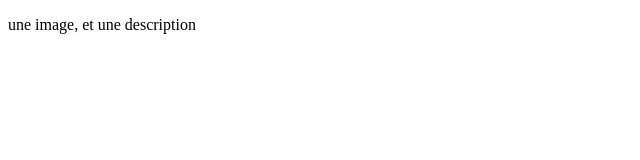
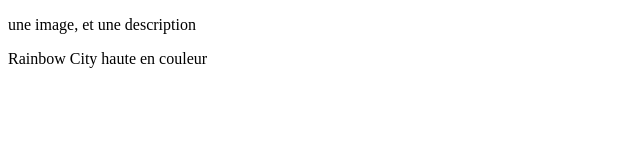
Before and after one commit to SylvainB59/URL-uberluConflit, a plain HTML site: page index.html in a window 1280 px wide. Shown: the whole page, without its empty margins (0-640 px from the left). Drawn offline with Linux system fonts and the light colour scheme.

Commit message:
Gary-Gaumet

```diff
--- a/index.html
+++ b/index.html
@@ -8,7 +8,7 @@
 </head>
 <body>
     <p>une image, et une description</p>
-
+    <p>Rainbow City haute en couleur</p>
 
 
 </body>
```
